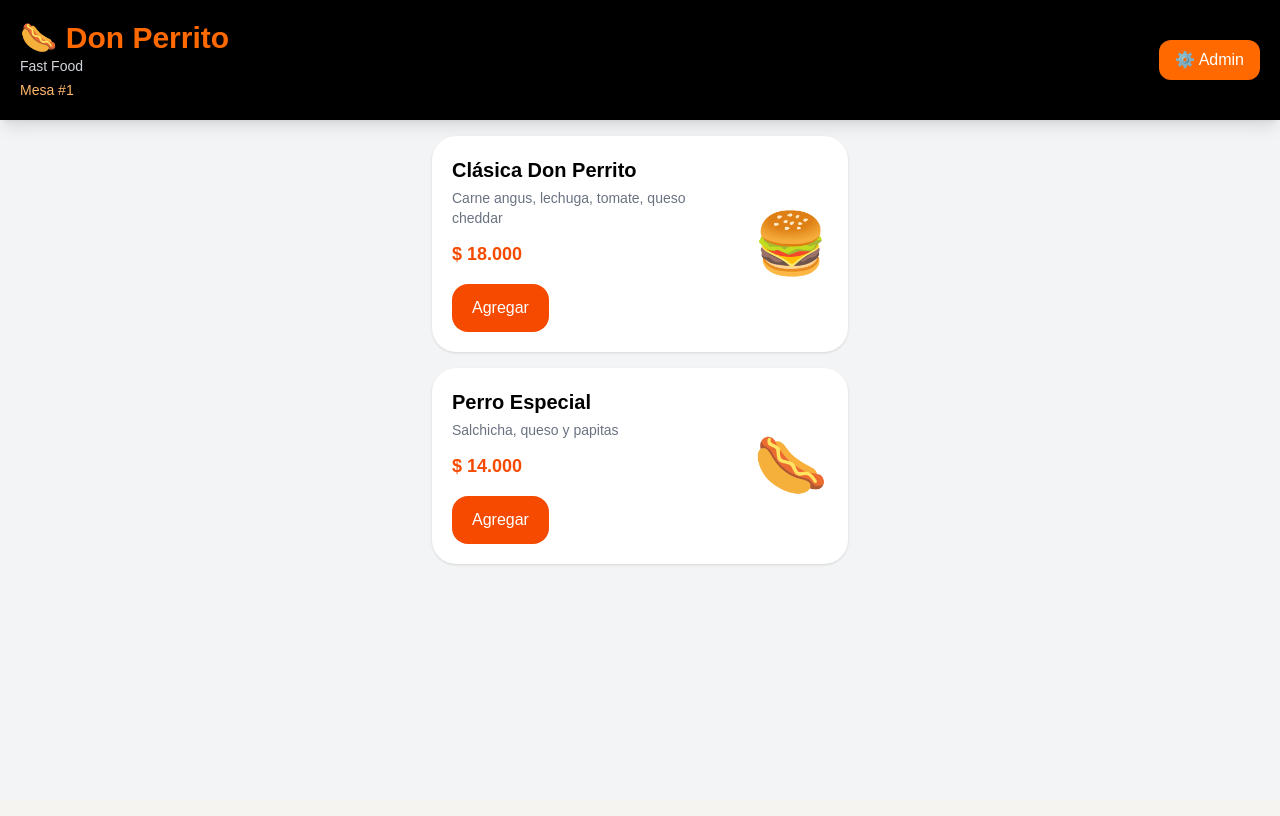
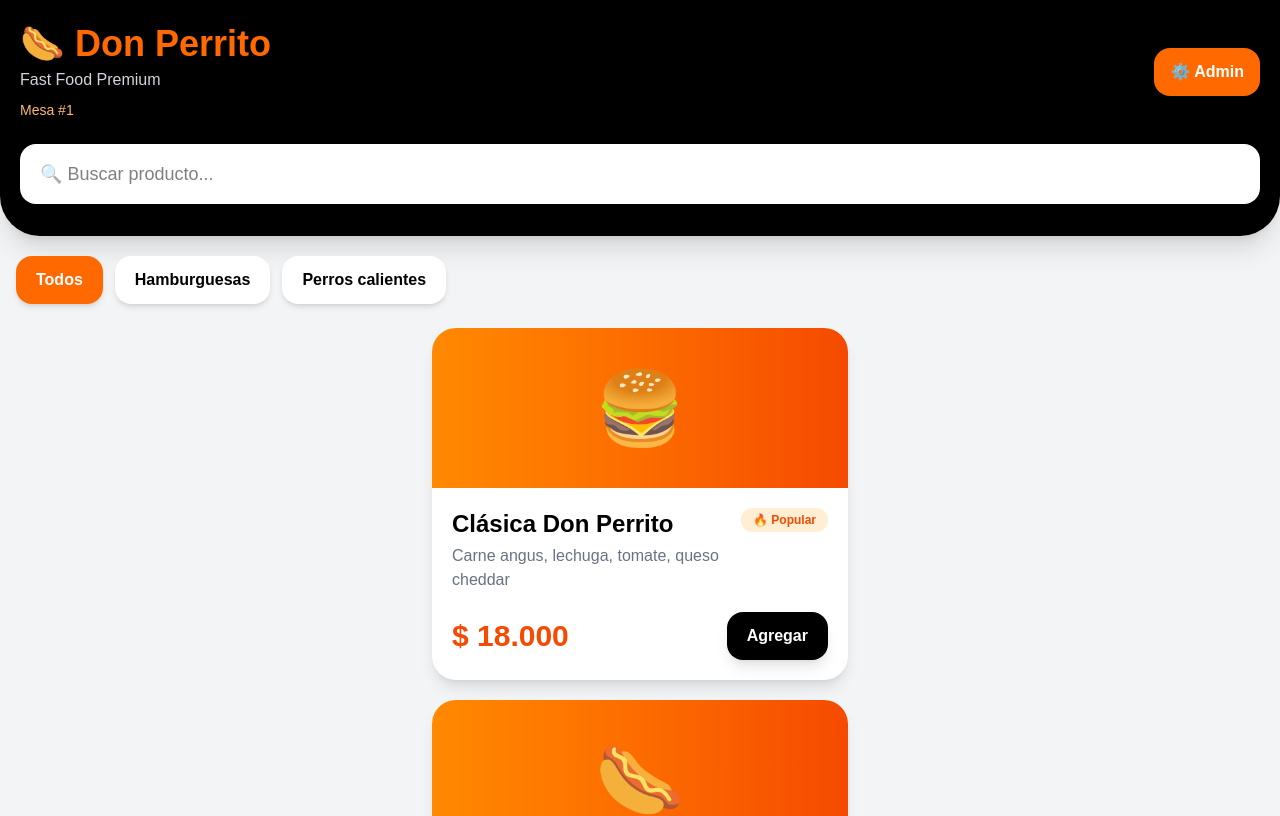
Before and after one commit to keiner21/don-perrito, a React (Vite) app: page / in a window 1280 px wide. Shown: the top 816 px of the page. Built offline with nearby package versions, Linux system fonts and the light colour scheme; no server answers.

Commit message:
menuactualizado

```diff
--- a/src/pages/Menu.jsx
+++ b/src/pages/Menu.jsx
@@ -1,3 +1,5 @@
+import { useState } from "react";
+
 import { MENU } from "../data/menu";
 
 import { fmt } from "../utils/format";
@@ -10,49 +12,97 @@ import {
 
 export default function Menu() {
 
+  const navigate =
+    useNavigate();
+
   const {
     agregar,
     totalItems,
     subtotal,
   } = useCart();
 
-  const navigate =
-    useNavigate();
+  // =========================
+  // SEARCH
+  // =========================
+
+  const [busqueda,
+    setBusqueda,
+  ] = useState("");
+
+  const [categoria,
+    setCategoria,
+  ] = useState("Todos");
+
+  // =========================
+  // MESA
+  // =========================
 
   const mesa =
     localStorage.getItem("mesa") ||
     "1";
 
   // =========================
-  // PEDIDO ACTIVO
+  // CATEGORIAS
   // =========================
 
-  const ultimoPedido =
-    localStorage.getItem(
-      "ultimoPedido"
+  const categorias = [
+    "Todos",
+    ...new Set(
+      MENU.map(
+        (i) => i.categoria
+      )
+    ),
+  ];
+
+  // =========================
+  // FILTRO
+  // =========================
+
+  const productos =
+    MENU.filter((item) => {
+
+      const coincideBusqueda =
+        item.nombre
+          .toLowerCase()
+          .includes(
+            busqueda.toLowerCase()
           );
+
+      const coincideCategoria =
+        categoria === "Todos"
+          ? true
+          : item.categoria ===
+            categoria;
+
+      return (
+        coincideBusqueda &&
+        coincideCategoria
+      );
+    });
 
   return (
 
     <div className="min-h-screen bg-gray-100">
 
-      {/* HEADER */}
+      {/* =========================
+          HEADER
+      ========================= */}
 
-      <div className="bg-black text-white p-5 flex justify-between items-center shadow-lg">
+      <div className="bg-black text-white px-5 pt-6 pb-8 rounded-b-[40px] shadow-xl">
+
+        <div className="flex justify-between items-center">
 
           <div>
 
-          <h1 className="text-3xl font-bold text-orange-500">
+            <h1 className="text-4xl font-black text-orange-500">
               🌭 Don Perrito
             </h1>
 
-          <p className="text-gray-300 text-sm">
-            Fast Food
+            <p className="text-gray-300 mt-1">
+              Fast Food Premium
             </p>
 
-          {/* MESA */}
-
-          <p className="text-orange-300 text-sm mt-1">
+            <p className="text-orange-300 text-sm mt-2">
               Mesa #{mesa}
             </p>
 
@@ -67,68 +117,187 @@ export default function Menu() {
                 "_blank"
               )
             }
-          className="bg-orange-500 hover:bg-orange-600 px-4 py-2 rounded-xl font-medium transition"
+            className="bg-orange-500 hover:bg-orange-600 px-4 py-3 rounded-2xl font-semibold transition shadow-lg"
           >
             ⚙️ Admin
           </button>
 
         </div>
 
-      {/* CONTENIDO */}
+        {/* SEARCH */}
+
+        <div className="mt-6">
+
+          <input
+            type="text"
+            placeholder="🔍 Buscar producto..."
+            value={busqueda}
+            onChange={(e) =>
+              setBusqueda(
+                e.target.value
+              )
+            }
+            className="w-full bg-white text-black rounded-2xl px-5 py-4 outline-none text-lg shadow-lg"
+          />
+
+        </div>
+
+      </div>
+
+      {/* =========================
+          CATEGORIAS
+      ========================= */}
+
+      <div className="px-4 mt-5 overflow-x-auto">
+
+        <div className="flex gap-3 w-max pb-2">
+
+          {categorias.map(
+            (cat) => (
+
+              <button
+                key={cat}
+                onClick={() =>
+                  setCategoria(cat)
+                }
+                className={`px-5 py-3 rounded-2xl font-semibold transition shadow-md ${
+                  categoria === cat
+                    ? "bg-orange-500 text-white"
+                    : "bg-white"
+                }`}
+              >
+                {cat}
+              </button>
+
+            )
+          )}
+
+        </div>
+
+      </div>
+
+      {/* =========================
+          PRODUCTOS
+      ========================= */}
 
       <div className="max-w-md mx-auto p-4 pb-36">
 
-        <div className="flex flex-col gap-4">
+        <div className="flex flex-col gap-5">
 
-          {MENU.map((item) => (
+          {productos.map(
+            (item) => (
 
               <div
                 key={item.id}
-              className="bg-white rounded-3xl p-5 shadow hover:shadow-xl transition"
+                className="bg-white rounded-3xl overflow-hidden shadow-lg hover:shadow-2xl transition duration-300"
               >
 
-              <div className="flex items-center justify-between gap-4">
+                {/* IMAGEN / EMOJI */}
+
+                <div className="bg-gradient-to-r from-orange-400 to-orange-600 h-40 flex items-center justify-center text-7xl">
+
+                  {item.emoji}
+
+                </div>
+
+                {/* INFO */}
+
+                <div className="p-5">
+
+                  {/* TOP */}
+
+                  <div className="flex justify-between items-start gap-3">
 
                     <div>
 
-                  <h2 className="font-bold text-xl">
+                      <h2 className="text-2xl font-bold">
                         {item.nombre}
                       </h2>
 
-                  <p className="text-sm text-gray-500 mt-1">
+                      <p className="text-gray-500 mt-1">
                         {item.descripcion}
                       </p>
 
-                  <p className="text-orange-600 font-bold mt-3 text-lg">
+                    </div>
+
+                    {/* DESTACADO */}
+
+                    <div className="bg-orange-100 text-orange-600 text-xs px-3 py-1 rounded-full font-bold whitespace-nowrap">
+
+                      🔥 Popular
+
+                    </div>
+
+                  </div>
+
+                  {/* PRICE */}
+
+                  <div className="flex items-center justify-between mt-5">
+
+                    <p className="text-3xl font-black text-orange-600">
+
                       {fmt(item.precio)}
+
                     </p>
 
                     <button
                       onClick={() =>
                         agregar(item)
                       }
-                    className="mt-4 bg-orange-600 hover:bg-orange-700 text-white px-5 py-3 rounded-2xl transition font-medium"
+                      className="bg-black hover:bg-gray-900 text-white px-5 py-3 rounded-2xl font-semibold transition shadow-lg"
                     >
                       Agregar
                     </button>
 
                   </div>
 
-                <div className="text-6xl">
-                  {item.emoji}
                 </div>
+
+              </div>
+
+            )
+          )}
 
         </div>
 
       </div>
 
-          ))}
+      {/* =========================
+          FLOAT CART
+      ========================= */}
 
-        </div>
+      {totalItems > 0 && (
 
-        {/* BOTON VER PEDIDO */}
+        <button
+          onClick={() =>
+            navigate("/cart")
+          }
+          className="fixed bottom-5 left-1/2 -translate-x-1/2 bg-orange-500 hover:bg-orange-600 text-white px-7 py-4 rounded-full shadow-2xl flex items-center gap-3 text-lg font-bold transition"
+        >
 
-        {ultimoPedido && (
+          🛒
+
+          <span>
+            {totalItems}
+          </span>
+
+          •
+
+          <span>
+            {fmt(subtotal)}
+          </span>
+
+        </button>
+
+      )}
+
+      {/* =========================
+          VER PEDIDO
+      ========================= */}
+
+      {localStorage.getItem(
+        "ultimoPedido"
+      ) && (
 
         <button
           onClick={() =>
@@ -136,32 +305,13 @@ export default function Menu() {
               "/confirmed"
             )
           }
-            className="fixed bottom-24 right-5 bg-green-600 hover:bg-green-700 text-white px-5 py-4 rounded-full shadow-2xl z-50 transition font-semibold"
+          className="fixed bottom-24 right-5 bg-black text-white px-5 py-4 rounded-full shadow-2xl"
         >
-            📦 Ver Pedido
-          </button>
-
-        )}
-
-        {/* BOTON CARRITO */}
-
-        {totalItems > 0 && (
-
-          <button
-            onClick={() =>
-              navigate("/cart")
-            }
-            className="fixed bottom-5 left-1/2 -translate-x-1/2 bg-black hover:bg-gray-900 text-white px-6 py-4 rounded-full shadow-2xl transition font-semibold"
-          >
-            🛒 Ver pedido (
-            {totalItems}) ·{" "}
-            {fmt(subtotal)}
+          📦
         </button>
 
       )}
 
     </div>
-
-    </div>
   );
 }
```
Lines whose indentation alone changed are shown as unchanged.
